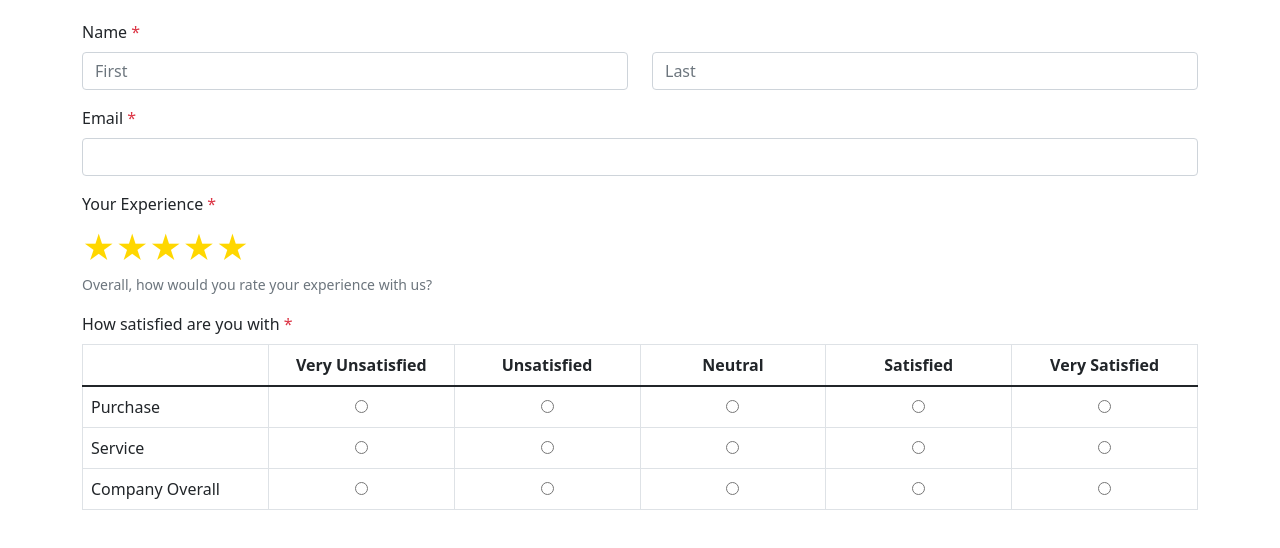
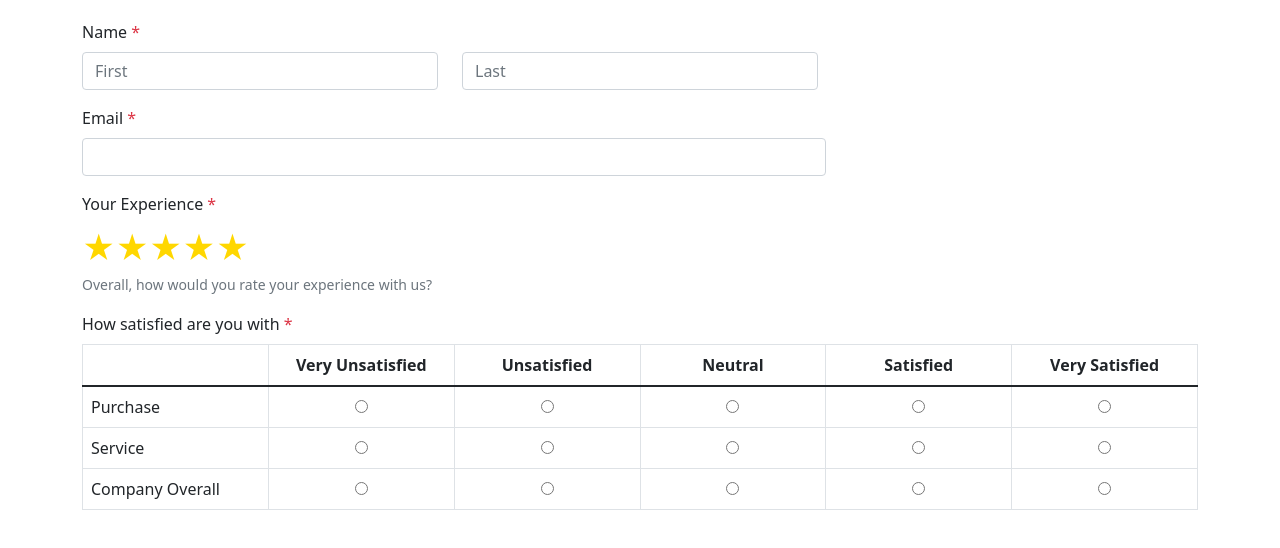
Before and after one commit to benedictvimal2/Day-12-Survey-form-task, a plain HTML site: page index.html in a window 1280 px wide. Shown: the part 90-638 px from the top of the page. Drawn offline with nearby package versions, Linux system fonts and the light colour scheme.

Commit message:
column changes in name and email inputs

```diff
--- a/index.html
+++ b/index.html
@@ -14,15 +14,15 @@
             <div class="mb-3">
                 <label for="firstName" class="form-label">Name <span class="text-danger">*</span></label>
                 <div class="row">
-                    <div class="col-md-6">
+                    <div class="col-md-4">
                         <input type="text" class="form-control" id="firstName" placeholder="First" required>
                     </div>
-                    <div class="col-md-6">
+                    <div class="col-md-4">
                         <input type="text" class="form-control" id="lastName" placeholder="Last" required>
                     </div>
                 </div>
             </div>
-            <div class="mb-3">
+            <div class="mb-3 col-md-8">
                 <label for="email" class="form-label">Email <span class="text-danger">*</span></label>
                 <input type="email" class="form-control" id="email" required>
             </div>
```
